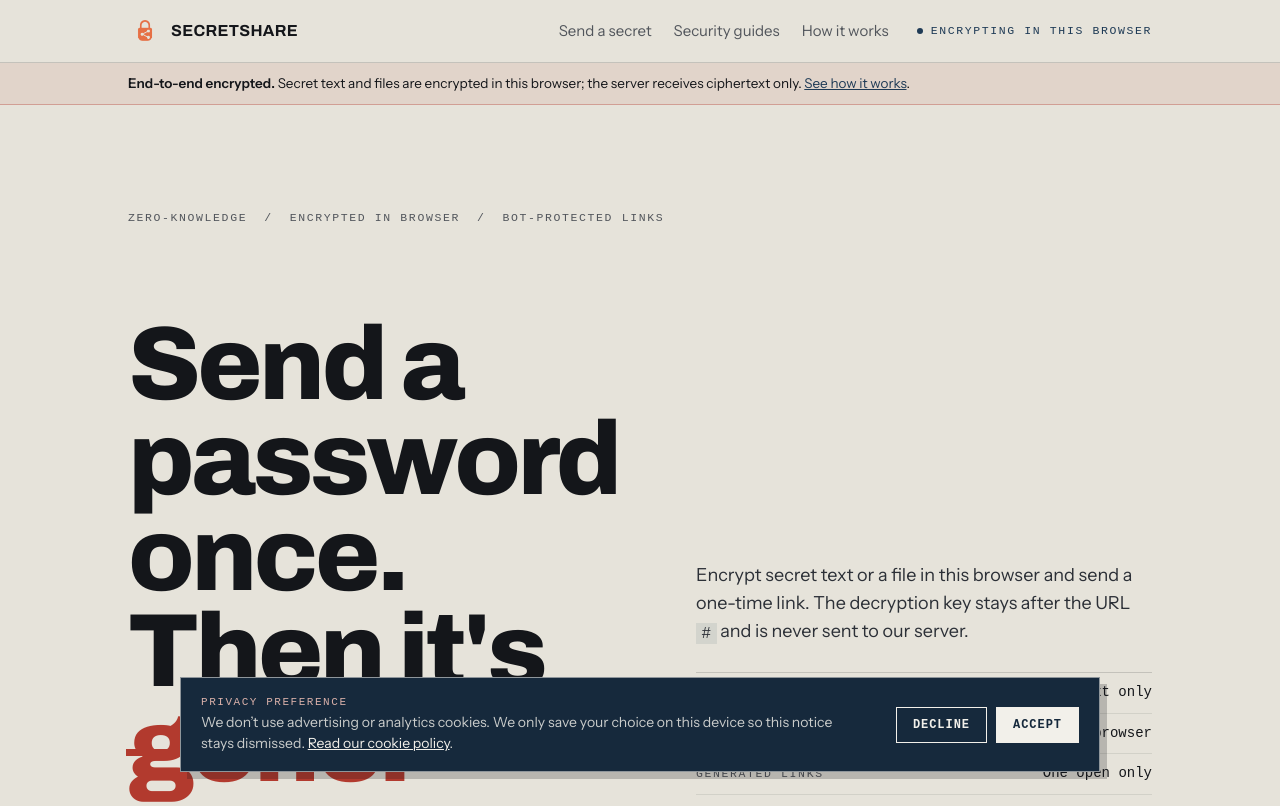
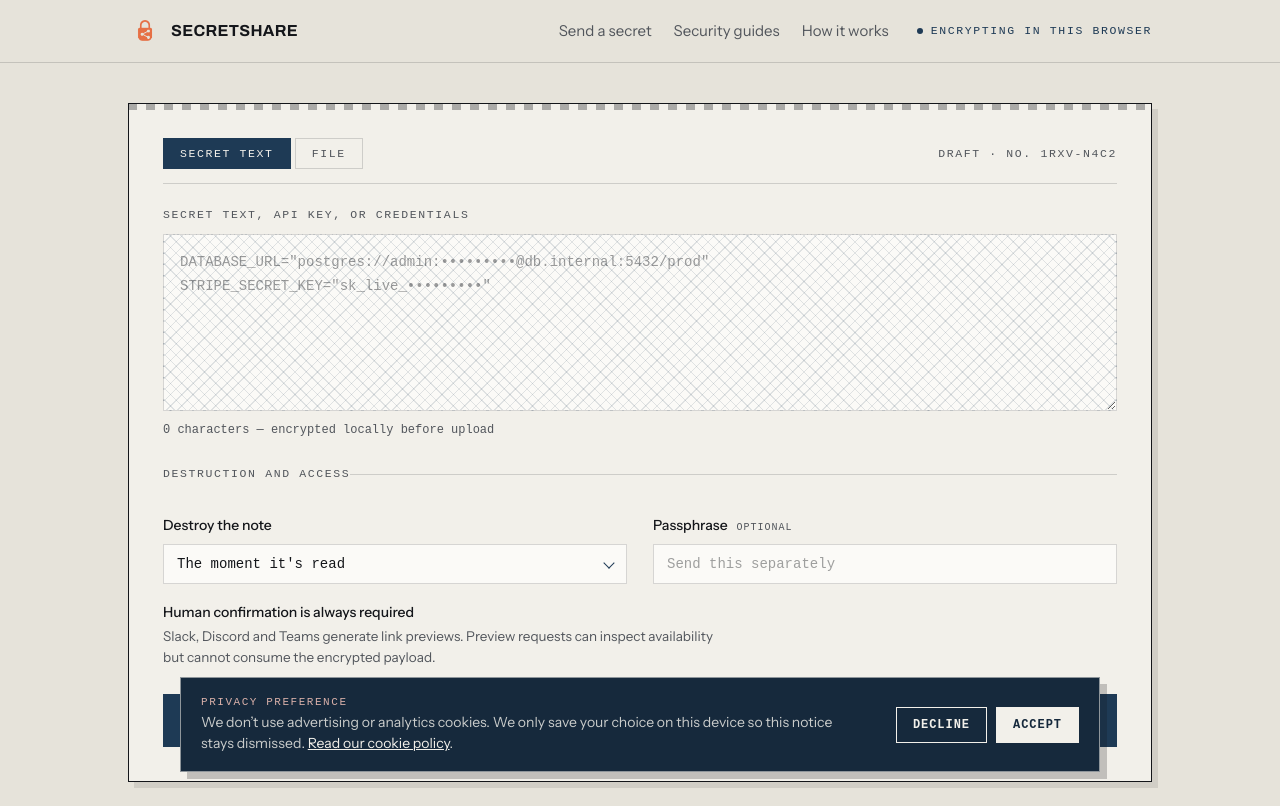
Before and after one commit to Arsalanbashir831/privacy-lock, a website: page index.html in a window 1280 px wide. Shown: the top 806 px of the page. Drawn offline with Linux system fonts and the light colour scheme; a web font is replaced by a local one.

Commit message:
remove the hero

```diff
--- a/index.html
+++ b/index.html
@@ -34,12 +34,12 @@
 
 <main id="top">
 
-  <div class="dev-notice" role="status">
+  <!-- <div class="dev-notice" role="status">
     <div class="shell"><strong>End-to-end encrypted.</strong> Secret text and files are encrypted in this browser; the server receives ciphertext only. <a href="#spec">See how it works</a>.</div>
-  </div>
+  </div> -->
 
   <!-- ── HERO ────────────────────────────────────────────────── -->
-  <section class="section hero">
+  <!-- <section class="section hero">
     <div class="shell">
       <p class="eyebrow">Zero-knowledge &nbsp;/&nbsp; Encrypted in browser &nbsp;/&nbsp; Bot-protected links</p>
       <h1 class="hero-title">Send a password<br>once. Then it's<br><em>gone.</em></h1>
@@ -55,7 +55,7 @@
         </dl>
       </div>
     </div>
-  </section>
+  </section> -->
 
   <!-- ── COMPOSER ────────────────────────────────────────────── -->
   <section class="section compose-section" id="compose">
```
